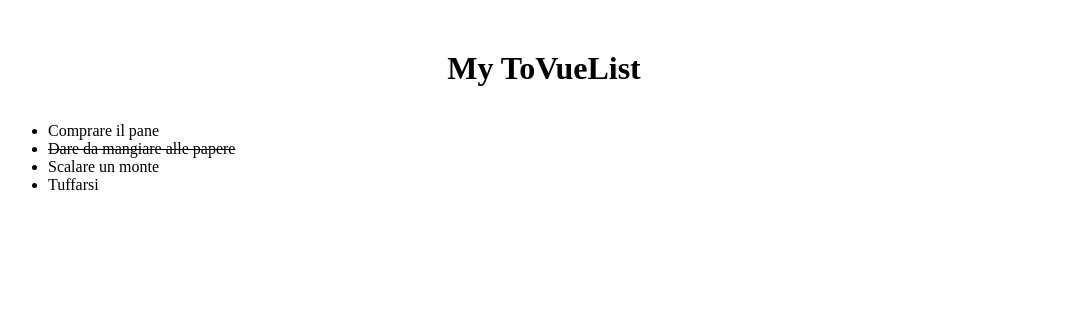
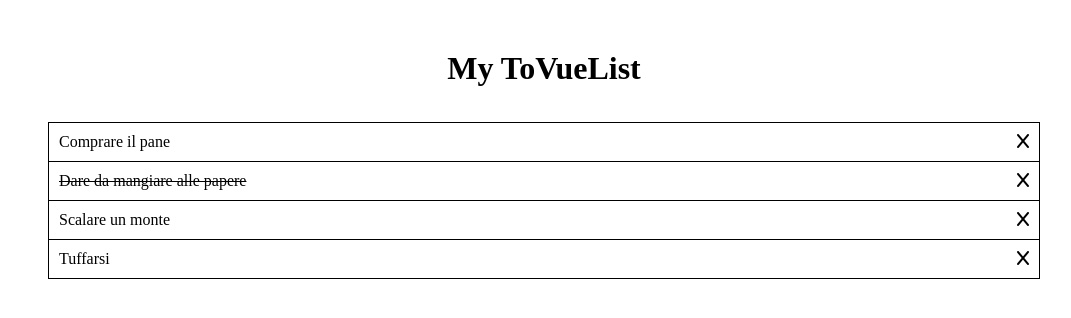
Before and after one commit to Vittoriocorradi/vue-todolist, a plain HTML site: page index.html in a window 1280 px wide. Shown: the whole page, without its empty margins (96-1167 px from the left). Drawn offline with nearby package versions, Linux system fonts and the light colour scheme.

Commit message:
Milestone 2

```diff
--- a/css/style.css
+++ b/css/style.css
@@ -46,6 +46,25 @@ main {
     padding-top: 2.1875rem;
 }
 
+main ul {
+    list-style-type: none;
+}
+
+main ul li.list-item {
+    width: 100%;
+    border-top: .0625rem solid #000;
+    border-right: .0625rem solid #000;
+    border-left: .0625rem solid #000;
+    padding: .625rem;
+    display: flex;
+    justify-content: space-between;
+    align-items: center;
+}
+
+main ul li.list-item:last-child {
+    border-bottom: .0625rem solid #000;
+}
+
 /*
 --------
 CLASSI PER JS
--- a/index.html
+++ b/index.html
@@ -4,6 +4,11 @@
     <meta charset="UTF-8">
     <meta http-equiv="X-UA-Compatible" content="IE=edge">
     <meta name="viewport" content="width=device-width, initial-scale=1.0">
+
+    <!-- Font Awesome -->
+    <link rel="stylesheet" href="https://cdnjs.cloudflare.com/ajax/libs/font-awesome/6.3.0/css/all.min.css" integrity="sha512-SzlrxWUlpfuzQ+pcUCosxcglQRNAq/DZjVsC0lE40xsADsfeQoEypE+enwcOiGjk/bSuGGKHEyjSoQ1zVisanQ==" crossorigin="anonymous" referrerpolicy="no-referrer"/>
+    <!-- /Font Awesome -->
+
     <title>TodoList VueJS</title>
     <!-- Style -->
     <link rel="stylesheet" href="css/style.css">
@@ -23,9 +28,20 @@
         <!-- Main -->
         <main>
             <!-- TodoList -->
-            <ul>
-                <li v-for="todo in todoList" :class="{barred: todo.done}">{{ todo.text }}</li>
+            <div class="ms-null" v-if="todoList.length === 0">
+                Non ci sono elementi nella lista
+            </div>
+            <ul v-else>
+                <li v-for="(todo, index) in todoList" class="list-item">
+                    <div :class="{barred: todo.done}">
+                        {{ todo.text }}
+                    </div>
+                    <div>
+                        <i class="fa-solid fa-x" @click="deleteTodo(index)"></i>
+                    </div>
+                </li>
             </ul>
+
         </main>
         <!-- /Main -->
 
--- a/js/main.js
+++ b/js/main.js
@@ -22,5 +22,10 @@ createApp({
                 }
             ]
         }
+    },
+    methods: {
+        deleteTodo(index) {
+            this.todoList.splice(index, 1);
+        }
     }
 }).mount('#app');
```
